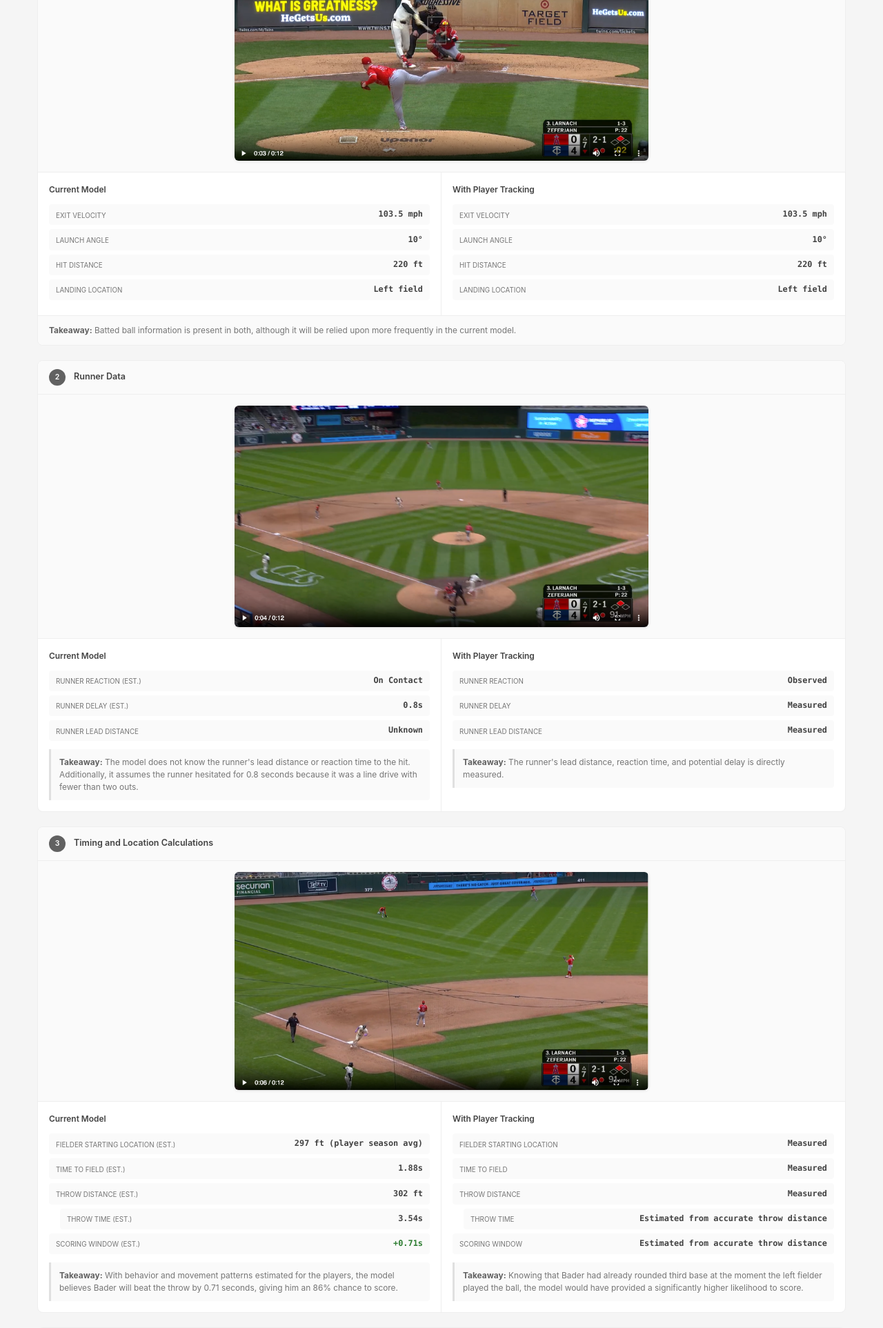
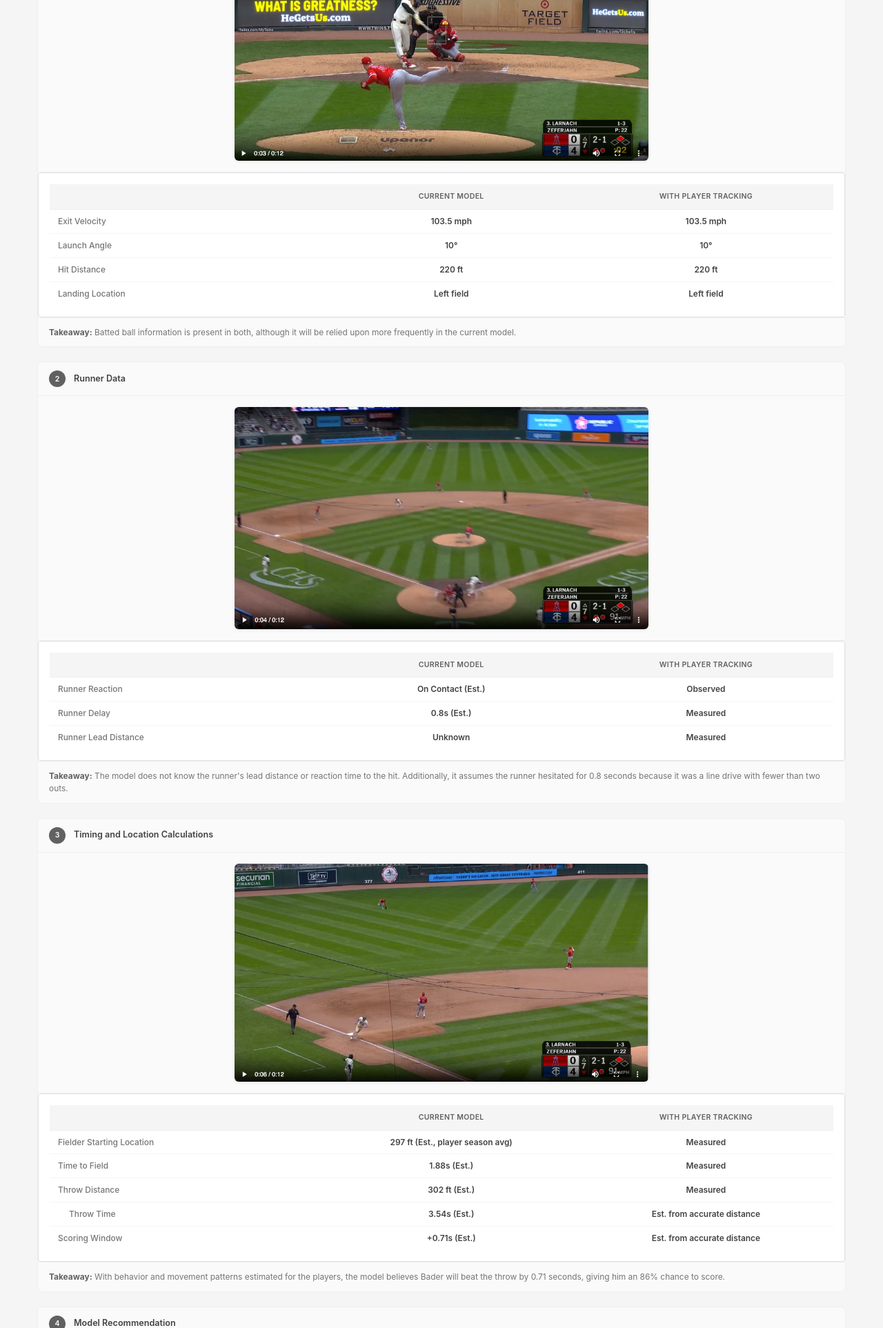
Before and after one commit to jscherl121/third-base-coach-baseball-savant, a Flask app: page /ideal-state in a window 1280 px wide. Shown: the part 464-2389 px from the top of the page at 69% size. Run offline with Flask 2, Linux system fonts and the light colour scheme.

Commit message:
Restructure Ideal State to table format
- Convert all 4 sections from side-by-side columns to comparison tables
- Metric labels appear once on left, values in Current Model and With Player Tracking columns
- Move (Est.) suffix into values to highlight estimated vs measured data
- Cleaner, more direct comparison between model approaches
- Consolidate takeaways into full-width sections

Co-Authored-By: Claude Opus 4.5 <noreply@anthropic.com>

```diff
--- a/webapp/templates/ideal_state.html
+++ b/webapp/templates/ideal_state.html
@@ -72,63 +72,57 @@
         border-radius: 6px;
         box-shadow: 0 1px 4px rgba(0,0,0,0.1);
     }
-    .comparison-grid {
-        display: grid;
-        grid-template-columns: 1fr 1fr;
+    .comparison-table {
+        width: 100%;
+        border-collapse: collapse;
+        font-size: 0.85rem;
     }
-    .comparison-col {
-        padding: 16px;
+    .comparison-table th {
+        background: var(--gray-100);
+        padding: 10px 12px;
+        text-align: left;
+        font-weight: 600;
+        color: var(--gray-700);
+        border-bottom: 1px solid var(--gray-200);
     }
-    .comparison-col:first-child {
-        border-right: 1px solid var(--gray-200);
+    .comparison-table th:first-child {
+        width: 35%;
     }
-    .comparison-label {
-        font-size: 0.85rem;
+    .comparison-table th:not(:first-child) {
+        width: 32.5%;
+        text-align: center;
+    }
+    .comparison-table td {
+        padding: 8px 12px;
+        border-bottom: 1px solid var(--gray-100);
+        color: var(--gray-700);
+    }
+    .comparison-table td:first-child {
+        color: var(--gray-600);
+        font-weight: 500;
+    }
+    .comparison-table td:not(:first-child) {
+        text-align: center;
         font-weight: 600;
-        margin-bottom: 12px;
         color: var(--gray-800);
     }
-    .metric-row {
-        display: flex;
-        justify-content: space-between;
-        align-items: center;
-        padding: 6px 10px;
+    .comparison-table tr:last-child td {
+        border-bottom: none;
+    }
+    .comparison-table tr:hover {
         background: var(--gray-50);
-        border-radius: 4px;
-        margin-bottom: 6px;
-        font-size: 0.85rem;
     }
-    .metric-label {
-        color: var(--gray-600);
+    .comparison-table .indent {
+        padding-left: 28px;
     }
-    .metric-value {
-        font-weight: 600;
-        font-family: var(--font-mono);
-        font-size: 0.85rem;
-        color: var(--gray-800);
-    }
-    .metric-value.placeholder {
-        color: var(--gray-400);
-        font-style: italic;
-        font-family: inherit;
-    }
-    .metric-value.negative {
+    .comparison-table .negative {
         color: var(--danger);
     }
-    .metric-value.positive {
+    .comparison-table .positive {
         color: var(--success);
     }
-    .section-takeaway {
-        font-size: 0.85rem;
-        color: var(--gray-600);
-        margin-top: 12px;
-        padding: 10px 12px;
-        background: var(--gray-50);
-        border-left: 3px solid var(--gray-300);
-        border-radius: 0 4px 4px 0;
-    }
-    .section-takeaway strong {
-        color: var(--gray-700);
+    .table-wrapper {
+        padding: 16px;
     }
     .section-takeaway-full {
         font-size: 0.85rem;
@@ -229,45 +180,38 @@
             <div class="step-image">
                 <img src="{{ url_for('static', filename='images/twins_1.png') }}" alt="Moment of contact">
             </div>
-            <div class="comparison-grid">
-                <div class="comparison-col">
-                    <div class="comparison-label">Current Model</div>
-                    <div class="metric-row">
-                        <span class="metric-label">Exit velocity</span>
-                        <span class="metric-value">103.5 mph</span>
-                    </div>
-                    <div class="metric-row">
-                        <span class="metric-label">Launch angle</span>
-                        <span class="metric-value">10°</span>
-                    </div>
-                    <div class="metric-row">
-                        <span class="metric-label">Hit distance</span>
-                        <span class="metric-value">220 ft</span>
-                    </div>
-                    <div class="metric-row">
-                        <span class="metric-label">Landing location</span>
-                        <span class="metric-value">Left field</span>
-                    </div>
-                </div>
-                <div class="comparison-col">
-                    <div class="comparison-label">With Player Tracking</div>
-                    <div class="metric-row">
-                        <span class="metric-label">Exit velocity</span>
-                        <span class="metric-value">103.5 mph</span>
-                    </div>
-                    <div class="metric-row">
-                        <span class="metric-label">Launch angle</span>
-                        <span class="metric-value">10°</span>
-                    </div>
-                    <div class="metric-row">
-                        <span class="metric-label">Hit distance</span>
-                        <span class="metric-value">220 ft</span>
-                    </div>
-                    <div class="metric-row">
-                        <span class="metric-label">Landing location</span>
-                        <span class="metric-value">Left field</span>
-                    </div>
-                </div>
+            <div class="table-wrapper">
+                <table class="comparison-table">
+                    <thead>
+                        <tr>
+                            <th></th>
+                            <th>Current Model</th>
+                            <th>With Player Tracking</th>
+                        </tr>
+                    </thead>
+                    <tbody>
+                        <tr>
+                            <td>Exit Velocity</td>
+                            <td>103.5 mph</td>
+                            <td>103.5 mph</td>
+                        </tr>
+                        <tr>
+                            <td>Launch Angle</td>
+                            <td>10°</td>
+                            <td>10°</td>
+                        </tr>
+                        <tr>
+                            <td>Hit Distance</td>
+                            <td>220 ft</td>
+                            <td>220 ft</td>
+                        </tr>
+                        <tr>
+                            <td>Landing Location</td>
+                            <td>Left field</td>
+                            <td>Left field</td>
+                        </tr>
+                    </tbody>
+                </table>
             </div>
             <div class="section-takeaway-full">
                 <strong>Takeaway:</strong> Batted ball information is present in both, although it will be relied upon more frequently in the current model.
@@ -283,43 +227,36 @@
             <div class="step-image">
                 <img src="{{ url_for('static', filename='images/twins_2.png') }}" alt="Runner reacting to ball">
             </div>
-            <div class="comparison-grid">
-                <div class="comparison-col">
-                    <div class="comparison-label">Current Model</div>
-                    <div class="metric-row">
-                        <span class="metric-label">Runner Reaction (Est.)</span>
-                        <span class="metric-value">On Contact</span>
-                    </div>
-                    <div class="metric-row">
-                        <span class="metric-label">Runner Delay (Est.)</span>
-                        <span class="metric-value">0.8s</span>
-                    </div>
-                    <div class="metric-row">
-                        <span class="metric-label">Runner lead distance</span>
-                        <span class="metric-value">Unknown</span>
-                    </div>
-                    <div class="section-takeaway">
-                        <strong>Takeaway:</strong> The model does not know the runner's lead distance or reaction time to the hit. Additionally, it assumes the runner hesitated for 0.8 seconds because it was a line drive with fewer than two outs.
-                    </div>
-                </div>
-                <div class="comparison-col">
-                    <div class="comparison-label">With Player Tracking</div>
-                    <div class="metric-row">
-                        <span class="metric-label">Runner Reaction</span>
-                        <span class="metric-value">Observed</span>
-                    </div>
-                    <div class="metric-row">
-                        <span class="metric-label">Runner Delay</span>
-                        <span class="metric-value">Measured</span>
-                    </div>
-                    <div class="metric-row">
-                        <span class="metric-label">Runner lead distance</span>
-                        <span class="metric-value">Measured</span>
-                    </div>
-                    <div class="section-takeaway">
-                        <strong>Takeaway:</strong> The runner's lead distance, reaction time, and potential delay is directly measured.
-                    </div>
-                </div>
+            <div class="table-wrapper">
+                <table class="comparison-table">
+                    <thead>
+                        <tr>
+                            <th></th>
+                            <th>Current Model</th>
+                            <th>With Player Tracking</th>
+                        </tr>
+                    </thead>
+                    <tbody>
+                        <tr>
+                            <td>Runner Reaction</td>
+                            <td>On Contact (Est.)</td>
+                            <td>Observed</td>
+                        </tr>
+                        <tr>
+                            <td>Runner Delay</td>
+                            <td>0.8s (Est.)</td>
+                            <td>Measured</td>
+                        </tr>
+                        <tr>
+                            <td>Runner Lead Distance</td>
+                            <td>Unknown</td>
+                            <td>Measured</td>
+                        </tr>
+                    </tbody>
+                </table>
+            </div>
+            <div class="section-takeaway-full">
+                <strong>Takeaway:</strong> The model does not know the runner's lead distance or reaction time to the hit. Additionally, it assumes the runner hesitated for 0.8 seconds because it was a line drive with fewer than two outs.
             </div>
         </div>
 
@@ -332,59 +269,46 @@
             <div class="step-image">
                 <img src="{{ url_for('static', filename='images/twins_3.png') }}" alt="Fielder picking up the ball">
             </div>
-            <div class="comparison-grid">
-                <div class="comparison-col">
-                    <div class="comparison-label">Current Model</div>
-                    <div class="metric-row">
-                        <span class="metric-label">Fielder starting location (est.)</span>
-                        <span class="metric-value">297 ft (player season avg)</span>
-                    </div>
-                    <div class="metric-row">
-                        <span class="metric-label">Time to field (est.)</span>
-                        <span class="metric-value">1.88s</span>
-                    </div>
-                    <div class="metric-row">
-                        <span class="metric-label">Throw distance (est.)</span>
-                        <span class="metric-value">302 ft</span>
-                    </div>
-                    <div class="metric-row" style="margin-left: 16px;">
-                        <span class="metric-label">Throw time (est.)</span>
-                        <span class="metric-value">3.54s</span>
-                    </div>
-                    <div class="metric-row">
-                        <span class="metric-label">Scoring window (est.)</span>
-                        <span class="metric-value positive">+0.71s</span>
-                    </div>
-                    <div class="section-takeaway">
-                        <strong>Takeaway:</strong> With behavior and movement patterns estimated for the players, the model believes Bader will beat the throw by 0.71 seconds, giving him an 86% chance to score.
-                    </div>
-                </div>
-                <div class="comparison-col">
-                    <div class="comparison-label">With Player Tracking</div>
-                    <div class="metric-row">
-                        <span class="metric-label">Fielder starting location</span>
-                        <span class="metric-value">Measured</span>
-                    </div>
-                    <div class="metric-row">
-                        <span class="metric-label">Time to field</span>
-                        <span class="metric-value">Measured</span>
-                    </div>
-                    <div class="metric-row">
-                        <span class="metric-label">Throw distance</span>
-                        <span class="metric-value">Measured</span>
-                    </div>
-                    <div class="metric-row" style="margin-left: 16px;">
-                        <span class="metric-label">Throw time</span>
-                        <span class="metric-value">Estimated from accurate throw distance</span>
-                    </div>
-                    <div class="metric-row">
-                        <span class="metric-label">Scoring window</span>
-                        <span class="metric-value">Estimated from accurate throw distance</span>
-                    </div>
-                    <div class="section-takeaway">
-                        <strong>Takeaway:</strong> Knowing that Bader had already rounded third base at the moment the left fielder played the ball, the model would have provided a significantly higher likelihood to score.
-                    </div>
-                </div>
+            <div class="table-wrapper">
+                <table class="comparison-table">
+                    <thead>
+                        <tr>
+                            <th></th>
+                            <th>Current Model</th>
+                            <th>With Player Tracking</th>
+                        </tr>
+                    </thead>
+                    <tbody>
+                        <tr>
+                            <td>Fielder Starting Location</td>
+                            <td>297 ft (Est., player season avg)</td>
+                            <td>Measured</td>
+                        </tr>
+                        <tr>
+                            <td>Time to Field</td>
+                            <td>1.88s (Est.)</td>
+                            <td>Measured</td>
+                        </tr>
+                        <tr>
+                            <td>Throw Distance</td>
+                            <td>302 ft (Est.)</td>
+                            <td>Measured</td>
+                        </tr>
+                        <tr>
+                            <td class="indent">Throw Time</td>
+                            <td>3.54s (Est.)</td>
+                            <td>Est. from accurate distance</td>
+                        </tr>
+                        <tr>
+                            <td>Scoring Window</td>
+                            <td class="positive">+0.71s (Est.)</td>
+                            <td>Est. from accurate distance</td>
+                        </tr>
+                    </tbody>
+                </table>
+            </div>
+            <div class="section-takeaway-full">
+                <strong>Takeaway:</strong> With behavior and movement patterns estimated for the players, the model believes Bader will beat the throw by 0.71 seconds, giving him an 86% chance to score.
             </div>
         </div>
 
@@ -394,59 +318,46 @@
                 <div class="step-number">4</div>
                 <div class="step-title">Model Recommendation</div>
             </div>
-            <div class="comparison-grid">
-                <div class="comparison-col">
-                    <div class="comparison-label">Current Model</div>
-                    <div class="metric-row">
-                        <span class="metric-label">Scoring probability</span>
-                        <span class="metric-value">74.5%</span>
-                    </div>
-                    <div class="metric-row">
-                        <span class="metric-label">WP if send</span>
-                        <span class="metric-value">61.7%</span>
-                    </div>
-                    <div class="metric-row">
-                        <span class="metric-label">WP if hold</span>
-                        <span class="metric-value">98.9%</span>
-                    </div>
-                    <div class="metric-row">
-                        <span class="metric-label">WP delta</span>
-                        <span class="metric-value negative">-37.1%</span>
-                    </div>
-                    <div class="recommendation-box hold">
-                        <div class="recommendation-label">Recommendation</div>
-                        <div class="recommendation-value">Hold the runner</div>
-                    </div>
-                    <div class="outcome-note">
-                        <strong>Actual outcome:</strong> Coach sent runner. Harrison Bader scored. Model classifies this as a suboptimal send due to the risk involved.
-                    </div>
-                </div>
-                <div class="comparison-col">
-                    <div class="comparison-label">With Player Tracking</div>
-                    <div class="metric-row">
-                        <span class="metric-label">Scoring probability</span>
-                        <span class="metric-value">Higher than estimated</span>
-                    </div>
-                    <div class="metric-row">
-                        <span class="metric-label">WP if send</span>
-                        <span class="metric-value">Recalculated</span>
-                    </div>
-                    <div class="metric-row">
-                        <span class="metric-label">WP if hold</span>
-                        <span class="metric-value">98.9%</span>
-                    </div>
-                    <div class="metric-row">
-                        <span class="metric-label">WP delta</span>
-                        <span class="metric-value">Closer to zero or positive</span>
-                    </div>
-                    <div class="recommendation-box send">
-                        <div class="recommendation-label">Likely Recommendation</div>
-                        <div class="recommendation-value">Send the runner</div>
-                    </div>
-                    <div class="outcome-note">
-                        With player tracking showing Bader's advanced position, the model would likely recommend sending—aligning with what actually happened and the successful outcome.
-                    </div>
-                </div>
+            <div class="table-wrapper">
+                <table class="comparison-table">
+                    <thead>
+                        <tr>
+                            <th></th>
+                            <th>Current Model</th>
+                            <th>With Player Tracking</th>
+                        </tr>
+                    </thead>
+                    <tbody>
+                        <tr>
+                            <td>Scoring Probability</td>
+                            <td>74.5%</td>
+                            <td>Higher than estimated</td>
+                        </tr>
+                        <tr>
+                            <td>WP if Send</td>
+                            <td>61.7%</td>
+                            <td>Recalculated</td>
+                        </tr>
+                        <tr>
+                            <td>WP if Hold</td>
+                            <td>98.9%</td>
+                            <td>98.9%</td>
+                        </tr>
+                        <tr>
+                            <td>WP Delta</td>
+                            <td class="negative">-37.1%</td>
+                            <td>Closer to zero or positive</td>
+                        </tr>
+                        <tr>
+                            <td>Recommendation</td>
+                            <td style="color: #dc2626; font-weight: 700;">Hold the runner</td>
+                            <td style="color: #16a34a; font-weight: 700;">Send the runner</td>
+                        </tr>
+                    </tbody>
+                </table>
+            </div>
+            <div class="section-takeaway-full">
+                <strong>Actual outcome:</strong> Coach sent runner. Harrison Bader scored. The current model classifies this as a suboptimal send due to the risk involved, but with player tracking showing Bader's advanced position, the model would likely recommend sending—aligning with the successful outcome.
             </div>
         </div>
     </section>
```
Also changed, not shown: other parts of webapp/templates/ideal_state.html (+5 -48 lines).
